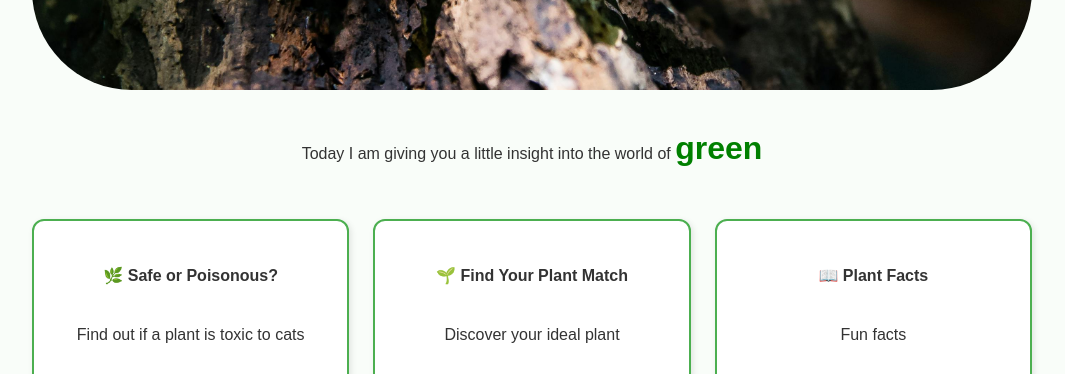
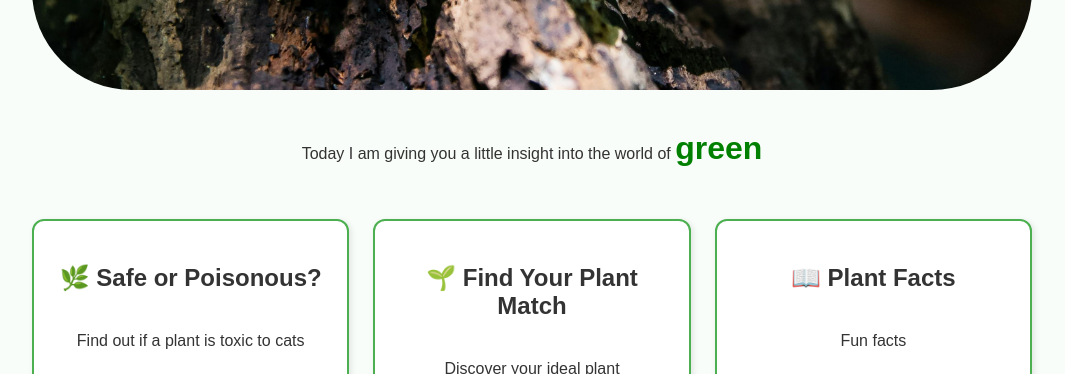
Before and after one commit to Kay-K181/plantsMania, a plain HTML site: page index.html in a window 1280 px wide. Shown: the part 754-1128 px from the top of the page, without its empty margins (108-1173 px from the left). Drawn offline with Linux system fonts and the light colour scheme.

Commit message:
website project v2

```diff
--- a/index.html
+++ b/index.html
@@ -15,21 +15,21 @@
 
     <div class="card-container">
         <section>
-            <h4>🌿 Safe or Poisonous?</h4>
+            <h2>🌿 Safe or Poisonous?</h2>
             <p>Find out if a plant is toxic to cats</p>
             <img class="plantImage" src="images/greyCat.jpg" alt="scared cat">
             <a href="./safePlants.html" class="btn">See toxic plants</a>
         </section>
 
         <section>
-            <h4>🌱 Find Your Plant Match</h4>
+            <h2>🌱 Find Your Plant Match</h2>
             <p>Discover your ideal plant</p>
             <img class="plantImage" src="./images/discoverPlant.jpg" alt="plant on head">
             <a href="./idealPlant.html" class="btn">Take quiz</a>
         </section>
 
         <section>
-            <h4>📖 Plant Facts</h4>
+            <h2>📖 Plant Facts</h2>
             <p>Fun facts</p>
             <img class="plantImage" src="./images/lavender.jpg" alt="lavender">
             <a href="./learnMore.html" class="btn">Learn more</a>
```
